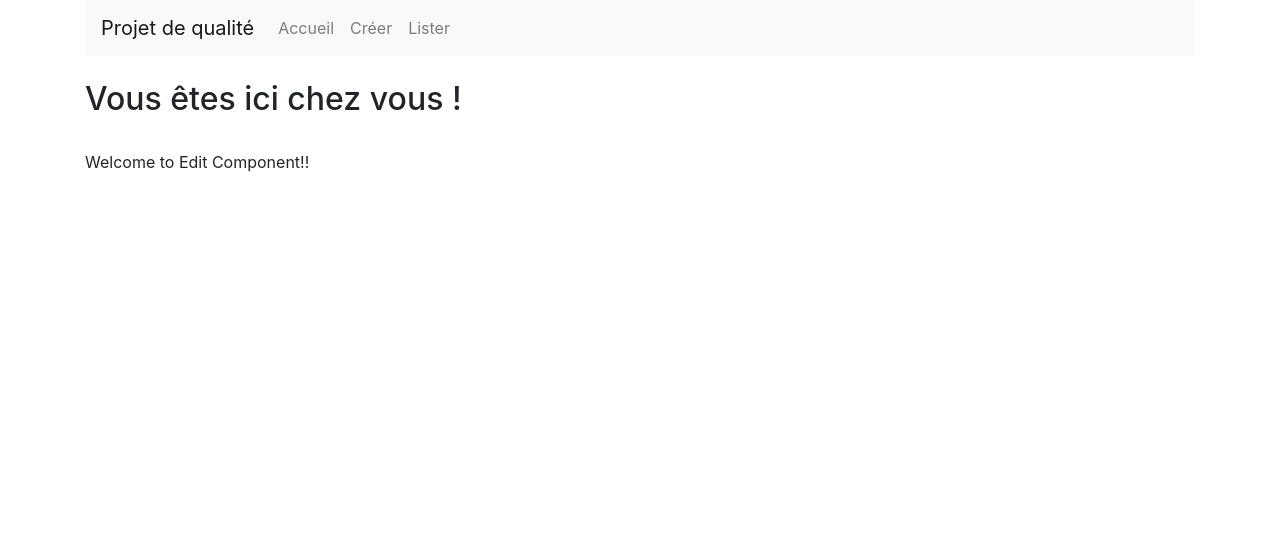
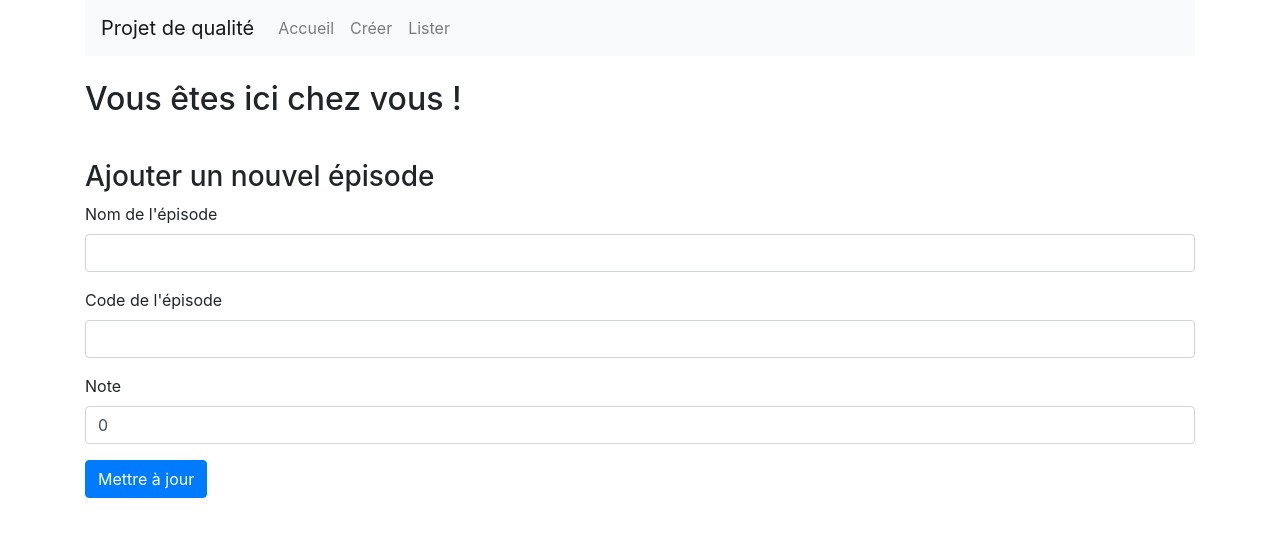
Before and after one commit to MagicVirus/lic-pro-2019-project, a React (Create React App) app in the folder front/: page /editer/1 in a window 1280 px wide. Shown: the top 536 px of the page. Built offline with nearby package versions, Linux system fonts and the light colour scheme; no server answers.

Commit message:
create read delete fonctionnels

```diff
--- a/front/src/components/TableRow.js
+++ b/front/src/components/TableRow.js
@@ -1,13 +1,26 @@
 import React, { Component } from 'react';
 import { Link } from 'react-router-dom';
+import axios from 'axios';
+
 
 class TableRow extends Component {
+  constructor(props) {
+    super(props);
+    this._api = "http://localhost:5000/api/";
+    this.delete = this.delete.bind(this);
+  }
+
+  delete() {
+    if (this.props.object.id !== undefined) {
+      axios.delete(this._api + "episodes/" + this.props.object.id)
+        .then(console.log(this.props.obj.id + ' supprimé !'))
+        .catch(err => console.log(err))
+    }
+  }
+
   render() {
     return (
       <tr>
-        <td>
-          {this.props.object.id}
-        </td>
         <td>
           {this.props.object.name}
         </td>
@@ -18,9 +31,9 @@ class TableRow extends Component {
           {this.props.object.note}
         </td>
         <td>
-          <Link to={"/episodes/"+this.props.object.id} className="btn btn-action btn-primary">Editer</Link>
+          <Link to={"/editer/"+this.props.object.id} className="btn btn-action btn-primary">Editer</Link>
           <br/>
-          <Link to={"/episodes/"+this.props.object.id} className="btn btn-action btn-danger">Supprimer</Link>
+          <button onClick={this.delete} className="btn btn-action btn-danger">Supprimer</button>
         </td>
       </tr>
     );
--- a/front/src/components/create.component.js
+++ b/front/src/components/create.component.js
@@ -4,6 +4,7 @@ import axios from 'axios';
 export class Create extends Component{
   constructor(props) {
     super(props);
+    this._api = "http://localhost:5000/api/";
     this.onChangeEpisodeName = this.onChangeEpisodeName.bind(this);
     this.onChangeEpisodeCode = this.onChangeEpisodeCode.bind(this);
     this.onChangeEpisodeMark = this.onChangeEpisodeMark.bind(this);
@@ -38,13 +39,13 @@ export class Create extends Component{
         code: this.state.code,
         note: this.state.note
     };
-    axios.post('http://localhost:5000/create', obj)
+    axios.post(this._api + "episodes", obj)
         .then(res => console.log(res.data));
 
       this.setState({
           name: '',
           code: '',
-          note: ''
+          note: 0
       })
 
     console.log(`on envoie ${this.state.name}, ${this.state.code}, and ${this.state.note}`)
--- a/front/src/components/edit.component.js
+++ b/front/src/components/edit.component.js
@@ -1,10 +1,100 @@
 import React, { Component } from 'react';
+import axios from 'axios';
 
 export default class Edit extends Component {
+  constructor(props) {
+    super(props);
+    this._api = "http://localhost:5000/api/";
+    this.onChangeEpisodeName = this.onChangeEpisodeName.bind(this);
+    this.onChangeEpisodeCode = this.onChangeEpisodeCode.bind(this);
+    this.onChangeEpisodeMark = this.onChangeEpisodeMark.bind(this);
+    this.onSubmit = this.onSubmit.bind(this);
+
+    this.state = {
+      name: '',
+      code: '',
+      note: 0
+    }
+  }
+
+  componentDidMount() {
+    axios.get(this._api + this.props.match.params.id)
+      .then(response => {
+        this.setState({
+          name: response.data.name,
+          code: response.data.code,
+          note: response.data.note });
+      })
+      .catch(function (error) {
+        console.log(error);
+      })
+  }
+
+  onChangeEpisodeName(e) {
+    this.setState({
+      name: e.target.value
+    });
+  }
+  onChangeEpisodeCode(e) {
+    this.setState({
+      code: e.target.value
+    })
+  }
+  onChangeEpisodeMark(e) {
+    this.setState({
+      note: e.target.value
+    })
+  }
+
+  onSubmit(e) {
+    e.preventDefault();
+    const obj = {
+      name: this.state.name,
+      code: this.state.code,
+      note: this.state.note
+    };
+    axios.put(this._api + this.props.match.params.id, obj)
+      .then(res => console.log(res.data));
+
+    this.props.history.push('/index');
+  }
+
   render() {
     return (
-      <div>
-        <p>Welcome to Edit Component!!</p>
+      <div style={{ marginTop: 10 }}>
+        <h3>Ajouter un nouvel épisode</h3>
+        <form onSubmit={this.onSubmit}>
+          <div className="form-group">
+            <label>Nom de l'épisode</label>
+            <input
+              type="text"
+              className="form-control"
+              value={this.state.name}
+              onChange={this.onChangeEpisodeName}
+            />
+          </div>
+          <div className="form-group">
+            <label>Code de l'épisode</label>
+            <input type="text"
+                   className="form-control"
+                   value={this.state.code}
+                   onChange={this.onChangeEpisodeCode}
+            />
+          </div>
+          <div className="form-group">
+            <label>Note</label>
+            <input type="number"
+                   min="1"
+                   placeholder="Note de l'épisode"
+                   className="form-control"
+                   value={this.state.note}
+                   onChange={this.onChangeEpisodeMark}
+            />
+          </div>
+          <div className="form-group">
+            <input type="submit" value="Mettre à jour" className="btn btn-primary"/>
+          </div>
+        </form>
       </div>
     )
   }
--- a/front/src/components/index.component.js
+++ b/front/src/components/index.component.js
@@ -6,14 +6,15 @@ export default class Index extends Component {
 
   constructor(props) {
     super(props);
-    this._api = "http://localhost:5000/";
+    this._api = "http://localhost:5000/api/";
     this.state = {episodes: []};
   }
 
   componentDidMount(){
+    console.log(this._api + "episodes")
       axios.get(this._api + "episodes")
         .then(response => {
-          this.setState({ episodes: response.data.todos.data });
+          this.setState({ episodes: response.data.episodes });
       })
         .catch(function (error) {
           console.log(error);
@@ -37,7 +38,6 @@ export default class Index extends Component {
         <table className="table table-striped" style={{ marginTop: 20 }}>
           <thead>
           <tr>
-            <th>Id</th>
             <th>Nom de l'épisode</th>
             <th>Code</th>
             <th>Note</th>
```
